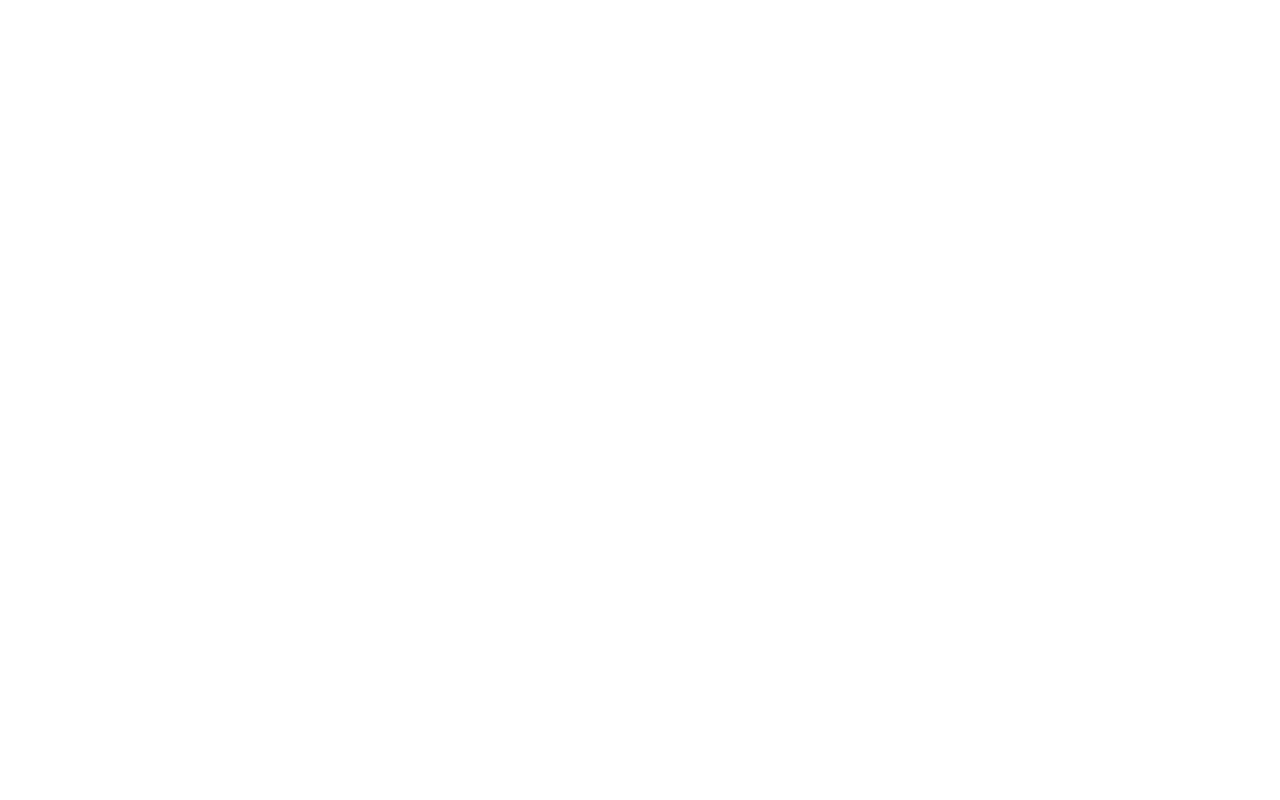
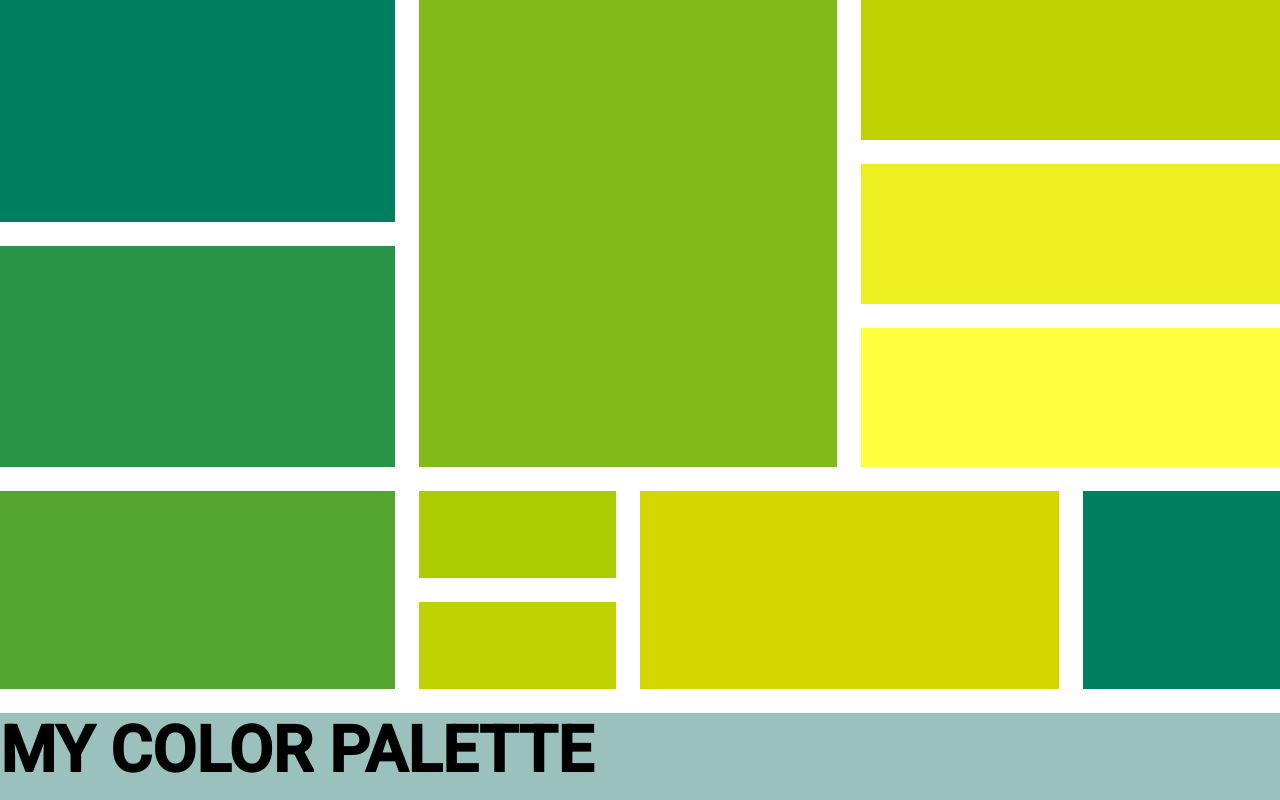
Before and after one commit to FilippaLackner/CSS-Grid, a plain HTML site: page index.html in a window 1280 px wide. Drawn offline with Linux system fonts and the light colour scheme.

Commit message:
grid changes corrected

```diff
--- a/index.html
+++ b/index.html
@@ -6,22 +6,25 @@
     <meta name="viewport" content="width=device-width, initial-scale=1.0">
     <link rel="stylesheet" href="styles/index.css">
     <link rel="stylesheet" href="styles/normalize.css">
+    <link href="https://fonts.googleapis.com/css2?family=Open+Sans&family=Poppins&family=Roboto:wght@400;500&display=swap" rel="stylesheet">
+
     <title>CSS-Grid</title>
 </head>
 <body>
     <main>
-        <div class= "grid-container">
-            <div class="grid-item1"></div>
-            <div class="grid-item2"></div>
-            <div class="grid-item3"></div>
-            <div class="grid-item4"></div>
-            <div class="grid-item5"></div>
-            <div class="grid-item6"></div>
-            <div class="grid-item7"></div>
-            <div class="grid-item8"></div>
-            <div class="grid-item9"></div>
-            <div class="grid-item10"></div>
-            <div class="grid-item11"></div>
+        <div class= "grid__container">
+            <div class="grid__item1"></div>
+            <div class="grid__item2"></div>
+            <div class="grid__item3"></div>
+            <div class="grid__item4"></div>
+            <div class="grid__item5"></div>
+            <div class="grid__item6"></div>
+            <div class="grid__item7"></div>
+            <div class="grid__item8"></div>
+            <div class="grid__item9"></div>
+            <div class="grid__item10"></div>
+            <div class="grid__item11"></div>
+            <div class="grid__item12"> MY COLOR PALETTE</div>
 
 
         </div>
--- a/styles/index.css
+++ b/styles/index.css
@@ -1,21 +1,87 @@
+.body {
+    margin: 0;
+}
 .main {
     width: 100%;
     height: 100vh;
     display: flex;
     justify-content: center;
 }
-
-
-
-.grid-container {
+.grid__container {
     display: grid;
     grid-template-columns: 2fr 1fr 1fr 1fr 1fr;
-    grid-template-rows: 1fr 1fr 2fr 1fr;
+    grid-template-rows: 1fr 1fr 1fr 1fr 1fr 1fr  1.5fr 1.5fr 1.5fr;
     grid-gap: 24px;
-
+    width: 100%;
+    height: 100vh;
 }
 
-.grid-item1 {
-    grid-area: 1 1 3 2;
-    color: #007F5F;
+.grid__item1 {
+    background-color: #007F5F;
+    grid-row: 1 / 4;
+    grid-column: 1 / 2;
+    /*grid-area: 1 1 4 2;*/
 }
+
+.grid__item2 {
+    background-color: #2B9348;
+    grid-row: 4 / 7;
+    grid-column: 1 / 2;
+/*grid-area: 4 1 7 2;*/
+}
+
+.grid__item3 {
+    background-color: #55A630;
+    grid-row: 7 / 9;
+    grid-column: 1 / 2;
+     /*grid-area: 5 1 6 2;*/
+}
+
+.grid__item4 {
+    background-color:#80B918;
+    grid-row: 1 / 7;
+    grid-column: 2 / 4;
+}
+.grid__item5 {
+    background-color:#AACC00;
+    grid-row: 7 / 8;
+    grid-column: 2 / 3;
+}
+.grid__item6 {
+    background-color: #BFD200;
+    grid-row: 8 / 9;
+    grid-column: 2 / 3;
+}
+.grid__item7 {
+    background-color: #BFD200;
+    grid-row: 1 / 3;
+    grid-column: 4 / 6;
+}
+.grid__item8 {
+    background-color:#EEEF20 ;
+    grid-row: 3 / 5;
+    grid-column: 4 / 6;
+}
+.grid__item9 {
+    background-color: #FFFF3F;
+    grid-row: 5 / 7;
+    grid-column: 4 / 6;
+}
+.grid__item10 {
+    background-color: #D4D700;
+    grid-row: 7 / 9;
+    grid-column: 3 / 5;
+}
+.grid__item11 {
+    background-color: #007F5F;
+    grid-row: 7 / 9;
+    grid-column: 5 / 6;
+}
+.grid__item12 {
+    background-color: #9BC1BC;
+    grid-row: 9 / 10;
+    grid-column: 1 / 6;
+    font-family: 'Roboto', sans-serif;
+    font-size:64px;
+    font-weight: 700;
+}
```
